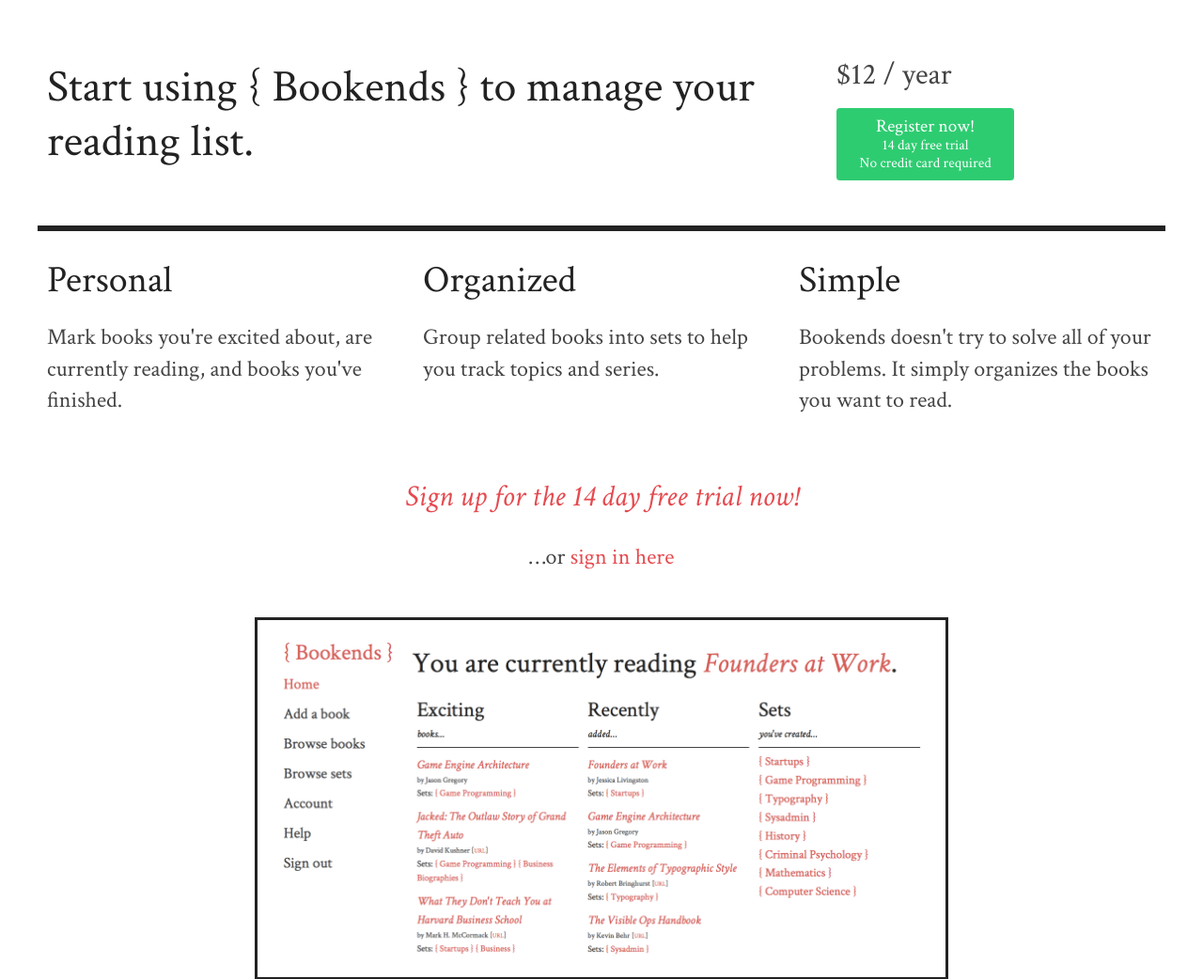
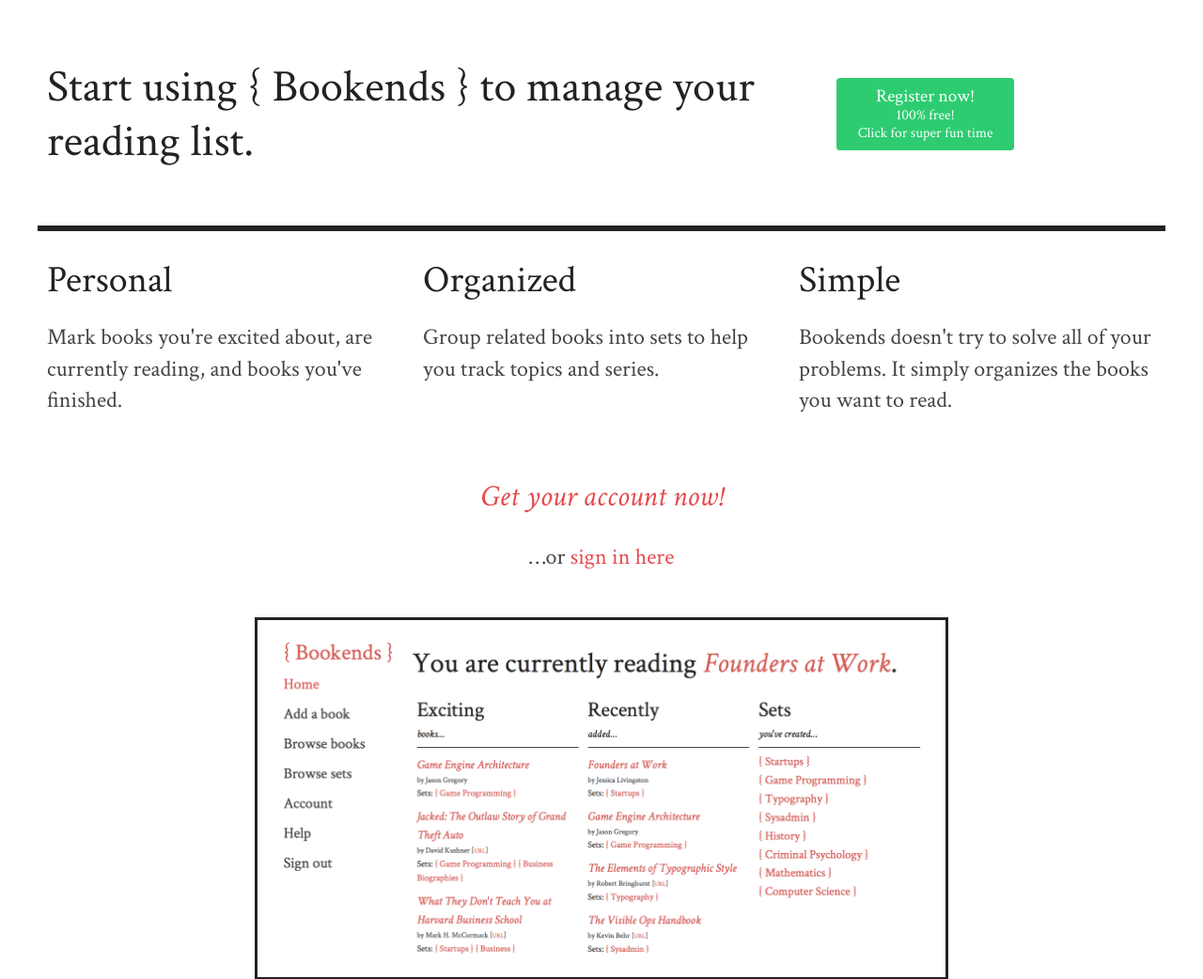
Before and after one commit to billjedi/bookends, a Flask app: page / in a window 1280 px wide. Shown: the top 1042 px of the page at 94% size. Run offline with Flask 2, Linux system fonts and the light colour scheme; parts of the project's set-up code (start-up, migrations or seed data) failed here and were passed over.

Commit message:
Make Bookends free

```diff
--- a/bookends/templates/accounts/layout.html
+++ b/bookends/templates/accounts/layout.html
@@ -6,7 +6,6 @@
     <ul id="account-nav">
         {{ nav_link('account_email', 'Email') }}
         {{ nav_link('account_password', 'Password') }}
-        {{ nav_link('account_billing', 'Billing') }}
         {{ nav_link('account_delete', 'Delete') }}
     </ul>
 </div>
--- a/bookends/templates/home_index.html
+++ b/bookends/templates/home_index.html
@@ -10,12 +10,11 @@
         </div>
 
         <div class="grid-30">
-            <span id="price">$12 / year</span>
             <a href="{{ url_for('create_account') }}">
             <div id="register-button">
                 <span id="reg-text">Register now!</span><br>
-                <span id="trial-text">14 day free trial</span><br>
-                <span id="no-card-text">No credit card required</span>
+                <span id="trial-text">100% free!</span><br>
+                <span id="no-card-text">Click for super fun time</span>
             </div>
             </a>
         </div>
@@ -44,7 +43,7 @@
     </div>
 
     <div class="grid-100 register-call">
-        <p class="register-call"><a href="{{ url_for('create_account') }}">Sign up for the 14 day free trial now!</a></p>
+        <p class="register-call"><a href="{{ url_for('create_account') }}">Get your account now!</a></p>
         <p class="center">&hellip;or <a href="{{ url_for('signin') }}">sign in here</a></p>
     </div>
 
--- a/bookends/views.py
+++ b/bookends/views.py
@@ -5,7 +5,7 @@ from flask import render_template, flash, redirect, url_for, abort, request
 
 from flask.ext.login import login_required, login_user, current_user, logout_user, confirm_login, fresh_login_required
 
-from . import app, db, util, check_expired, stripe
+from . import app, db, util
 from .forms import (AccountCreateForm, AccountRecoverForm,
                     PasswordForm, SignInForm, AddEditBookForm,
                     ChangeEmailForm, DeleteBookForm, BillingForm, StopBillingForm,
@@ -14,7 +14,6 @@ from .models import User, Book, Set
 
 
 @app.route('/')
-@check_expired
 def index():
     """ Home page when anonymous, dashboard when authenticated. """
 
@@ -158,7 +157,6 @@ def signout():
 
 @app.route('/books')
 @login_required
-@check_expired
 def books():
     """ List the current user's books. """
 
@@ -167,7 +165,6 @@ def books():
 
 @app.route('/books/add', methods=["GET", "POST"])
 @login_required
-@check_expired
 def add_book():
     """Add a book."""
 
@@ -200,7 +197,6 @@ def add_book():
 
 @app.route('/books/edit/<int:book_id>', methods=["GET", "POST"])
 @login_required
-@check_expired
 def edit_book(book_id):
     """Edit the book with a given id.
 
@@ -239,7 +235,6 @@ def edit_book(book_id):
 
 @app.route('/books/delete/<int:book_id>', methods=["POST"])
 @login_required
-@check_expired
 def delete_book(book_id):
     form = DeleteBookForm()
 
@@ -256,7 +251,6 @@ def delete_book(book_id):
 
 @app.route('/sets')
 @login_required
-@check_expired
 def sets():
     """List all of a user's sets."""
 
@@ -265,7 +259,6 @@ def sets():
 
 @app.route('/sets/view/<int:set_id>')
 @login_required
-@check_expired
 def view_set(set_id):
     """View all of the books in a given set."""
 
@@ -340,80 +333,6 @@ def account_email_update(token):
     return redirect(url_for('index'))
 
 
-@app.route('/accounts/billing', methods=["GET", "POST"])
-@fresh_login_required
-def account_billing():
-    """
-    This is the route that starts billing the user.
-
-    They submit a form, then their information is turned into a Stripe token,
-    then that token is submitted here.
-
-    """
-
-    form = BillingForm()
-
-    if form.validate_on_submit():
-        token = form.stripeToken.data
-
-        customer = None
-
-        if current_user.stripe_id:
-            customer = stripe.Customer.retrieve(current_user.stripe_id)
-
-            customer.card = token
-
-            customer.save()
-        else:
-            customer = stripe.Customer.create(
-                card=token,
-                plan='bookends1',
-                email=current_user.email
-            )
-
-            current_user.stripe_id = customer.id
-
-        if customer:
-            current_user.account_expires = datetime.fromtimestamp(customer.subscription.current_period_end)
-            current_user.card_last4 = customer.cards.data[0].last4
-
-        db.session.add(current_user)
-        db.session.commit()
-
-        flash("Your billing information has been updated!")
-
-        return redirect(url_for('index'))
-
-    card = None
-
-    if current_user.card_last4:
-        flash("Your current card ends in " + current_user.card_last4 + ".")
-
-    stop_form = StopBillingForm()
-
-    return render_template('accounts/billing.html', form=form, card=card, stripe_publishable_key=app.config["STRIPE_PUBLISHABLE_KEY"], stop_form=stop_form)
-
-
-@app.route('/accounts/billing/stop', methods=["POST"])
-@login_required
-def account_billing_stop():
-    form = StopBillingForm()
-
-    if form.validate_on_submit():
-        customer = stripe.Customer.retrieve(current_user.stripe_id)
-
-        customer.delete()
-        current_user.card_last4 = None
-        current_user.stripe_id = None
-
-        db.session.add(current_user)
-        db.session.commit()
-
-        flash("Your payments have been stopped. Your account will expire in " + str((current_user.account_expires - datetime.utcnow()).days) + " days.")
-
-        return redirect(url_for('index'))
-
-
 @app.route('/accounts/delete', methods=["GET", "POST"])
 @fresh_login_required
 def account_delete():
```
